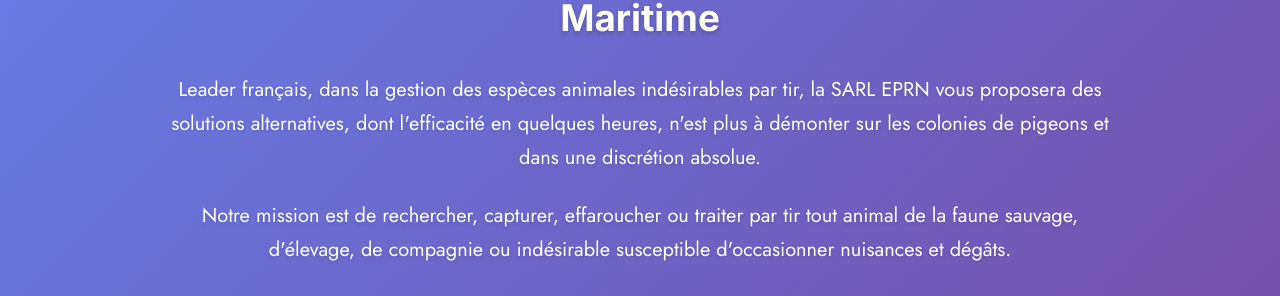
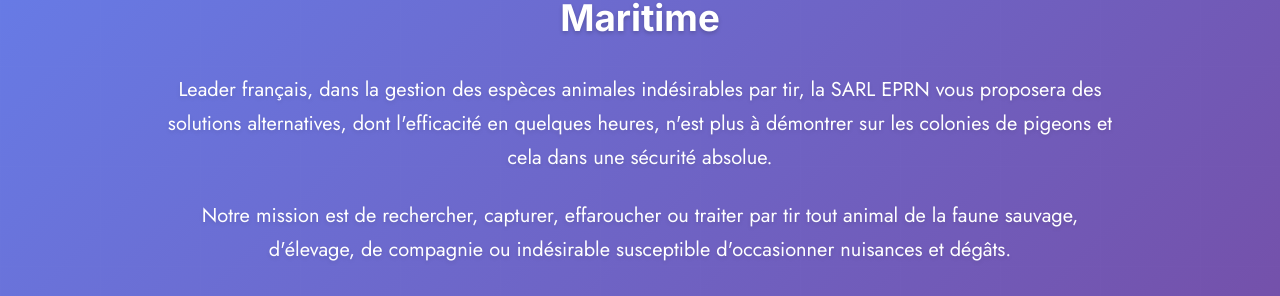
Before and after one commit to TheDoubleJo/eprn, a Jekyll site: the page built from index.html, in a window 1280 px wide and 900 px high. Shown: the part 347-643 px from the top of the window. Built offline with Jekyll 4.4.1, drawn with Linux system fonts in a browser that asks for light colours.

Commit message:
Update Pages “index”

```diff
--- a/index.html
+++ b/index.html
@@ -1,9 +1,9 @@
 ---
 layout: default
-title: EPRN - Régulation des Nuisibles en Charente-Maritime
-description: 'EPRN : spécialiste de la régulation des indésirables en Charente-Maritime ,Nouvelle-Aquitaine et dans toute la France. Dératisation, désinsectisation, désinfection et traitement par tir.'
+title: EPRN - Entreprise Pontoise de Régulation des Nuisibles en Charente-Maritime et dans toute la France
+description: 'EPRN : Spécialiste de la régulation et du traitement des indésirables. Dératisation, désinsectisation, désinfection et traitement par tir.'
 hero_title: Entreprise de Régulation des Nuisibles en Charente-Maritime
-hero_para1: Leader français, dans la gestion des espèces animales indésirables par tir, la SARL EPRN vous proposera des solutions alternatives, dont l'efficacité en quelques heures, n'est plus à démonter sur les colonies de pigeons et dans une discrétion absolue.
+hero_para1: Leader français, dans la gestion des espèces animales indésirables par tir, la SARL EPRN vous proposera des solutions alternatives, dont l'efficacité en quelques heures, n'est plus à démontrer sur les colonies de pigeons et cela dans une sécurité absolue.
 hero_para2: Notre mission est de rechercher, capturer, effaroucher ou traiter par tir tout animal de la faune sauvage, d'élevage, de compagnie ou indésirable susceptible d'occasionner nuisances et dégâts.
 hero_para3: Nos clients sont les particuliers, les entreprises, les associations, l'état et les collectivités. Basés en Charente-Maritime, nous intervenons dans toute la Nouvelle Aquitaine également dans la France entière suivant vos besoins.
 ---
```
